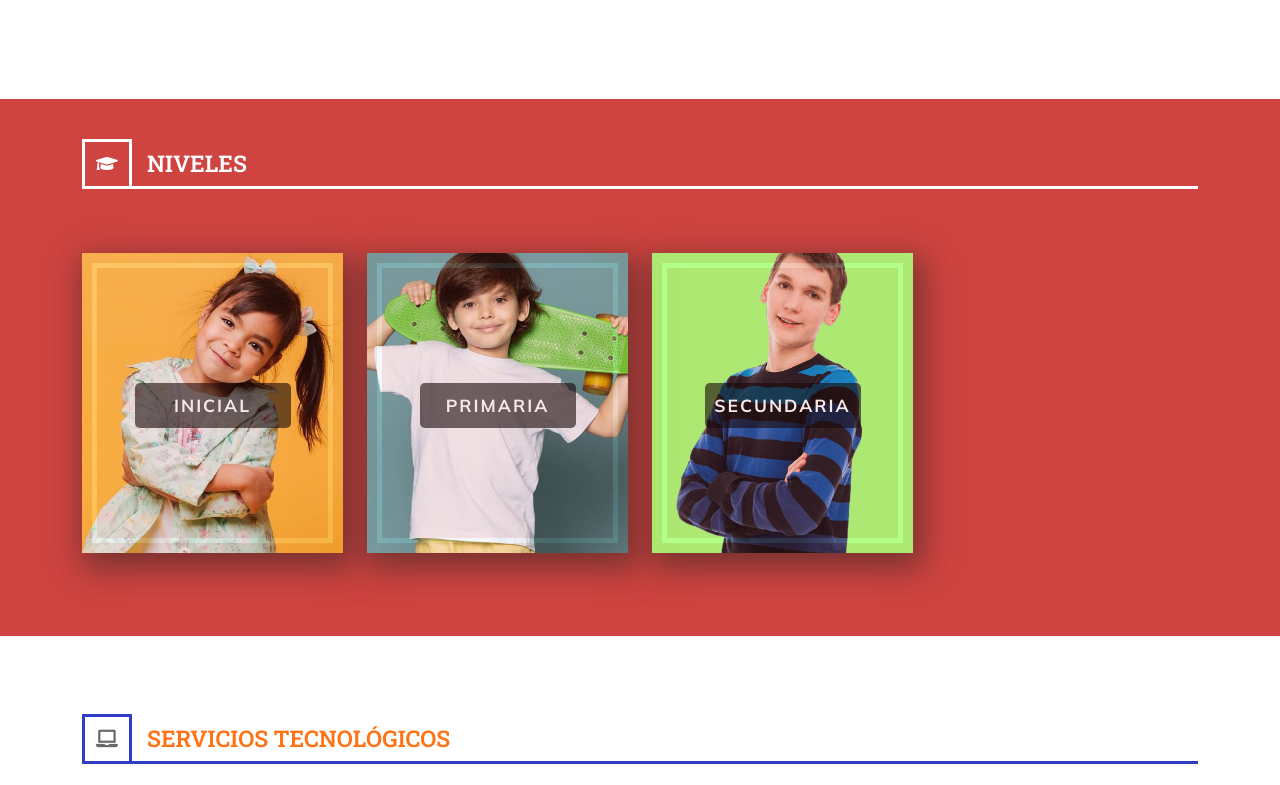
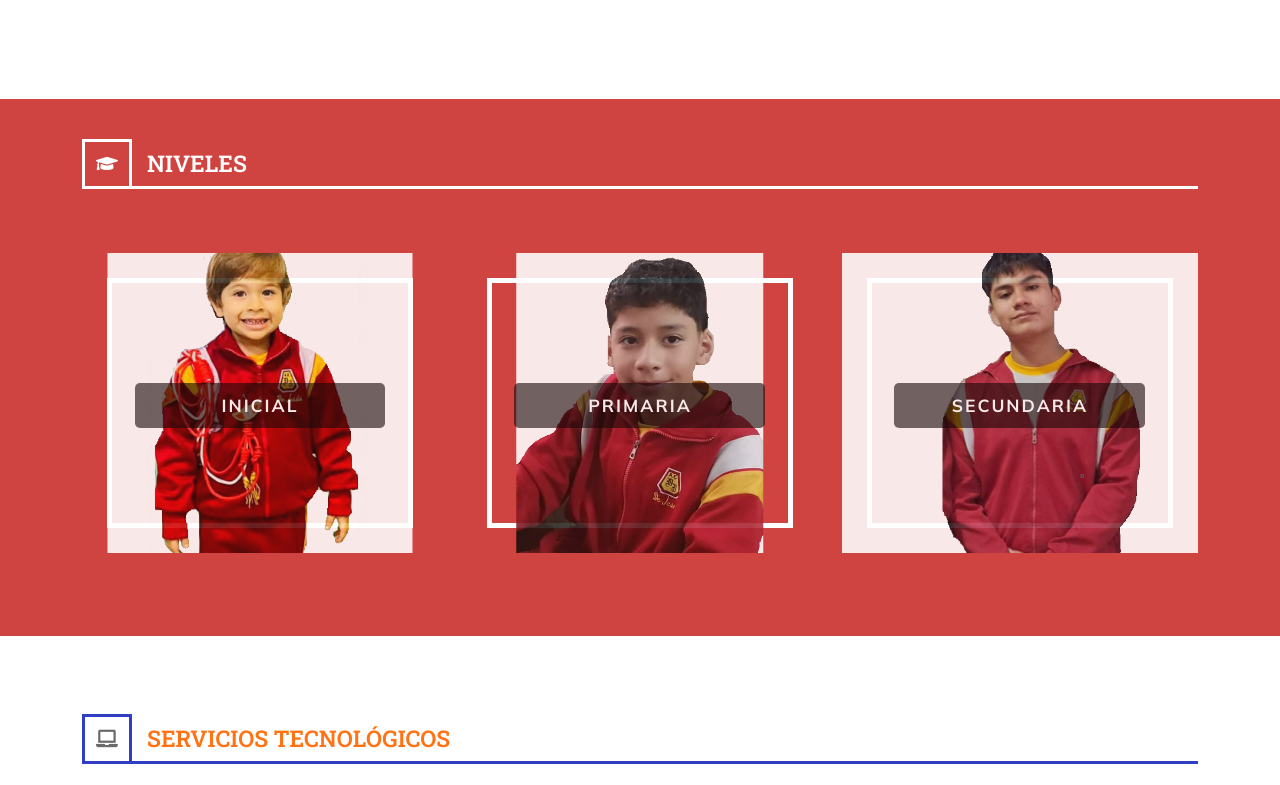
Before and after one commit to xxSylarxx/jesus_mangomarca, a PHP site: page / in a window 1280 px wide. Shown: the part 1311-2096 px from the top of the page. Run offline with PHP 8.4, Linux system fonts and the light colour scheme; some libraries are stand-ins or nearby versions.

Commit message:
actualizado

```diff
--- a/assets/css/niveles.css
+++ b/assets/css/niveles.css
@@ -6,17 +6,19 @@
     flex: 1;
     overflow: hidden;
     outline: 5px solid white;
-    outline-offset: -15px;
-    box-shadow: 5px 10px 30px 5px rgba(31, 31, 31, 0.5);
+    outline-offset: -30px;
+
 }
 
 #niveles .card-niveles .thumb {
-    overflow: hidden;
+    /* overflow: hidden; */
+    width:100%;
     height: 300px;
     position: relative;
     opacity: 0.88;
     backface-visibility: hidden;
     transition: all 0.4s ease-out;
+    box-shadow: 5px 10px 30px 5px rgba(31, 31, 31, 0.5);
 }
 
 #niveles .card-niveles .thumb img {
@@ -53,7 +55,3 @@
     transform: scale(1.15, 1.15);
     opacity: 1;
 }
-
-/* #niveles .card-niveles .thumb:hover span {
-    opacity: 0;
-} */
--- a/index.php
+++ b/index.php
@@ -191,32 +191,32 @@
                 <div class="sep_box text-white" style="border-color: white;"><i class="fas fa-graduation-cap"></i></div>
                 <div class="sep_title text-white">Niveles</div>
             </div>
-            <div class="row mt-4 pt-4">
-                <div class="col-lg-3 my-3">
+            <div class="row mt-4 pt-4 d-flex">
+                <div class="col-lg-4 my-3">
                     <div class="card-niveles">
                         <div class="thumb">
                             <a href="inicial.php">
-                                <img src="./img/web/inicial.jpg" width="100%" />
+                                <img src="./img/web/boton_inicial.png" width="100%">
                                 <span>INICIAL</span>
                             </a>
                         </div>
                     </div>
                 </div>
-                <div class="col-lg-3 my-3">
+                <div class="col-lg-4 my-3">
                     <div class="card-niveles">
                         <div class="thumb">
                             <a href="primaria.php">
-                                <img src="./img/web/primaria.jpg" width="100%" />
+                                <img src="./img/web/boton_primaria.png" width="100%">
                                 <span>PRIMARIA</span>
                             </a>
                         </div>
                     </div>
                 </div>
-                <div class="col-lg-3 my-3">
+                <div class="col-lg-4 my-3">
                     <div class="card-niveles">
                         <div class="thumb">
                             <a href="secundaria.php">
-                                <img src="./img/web/secundaria.png" width="100%" />
+                                <img src="./img/web/boton_secundaria.png" width="100%">
                                 <span>SECUNDARIA</span>
                             </a>
                         </div>
```
Also changed, not shown: img/web/boton_Inicial.png (added), img/web/boton_primaria.png (added), img/web/boton_secundaria.png (added), img/web/inicial.jpg (deleted), img/web/primaria.jpg (deleted), img/web/secundaria.png (deleted).
